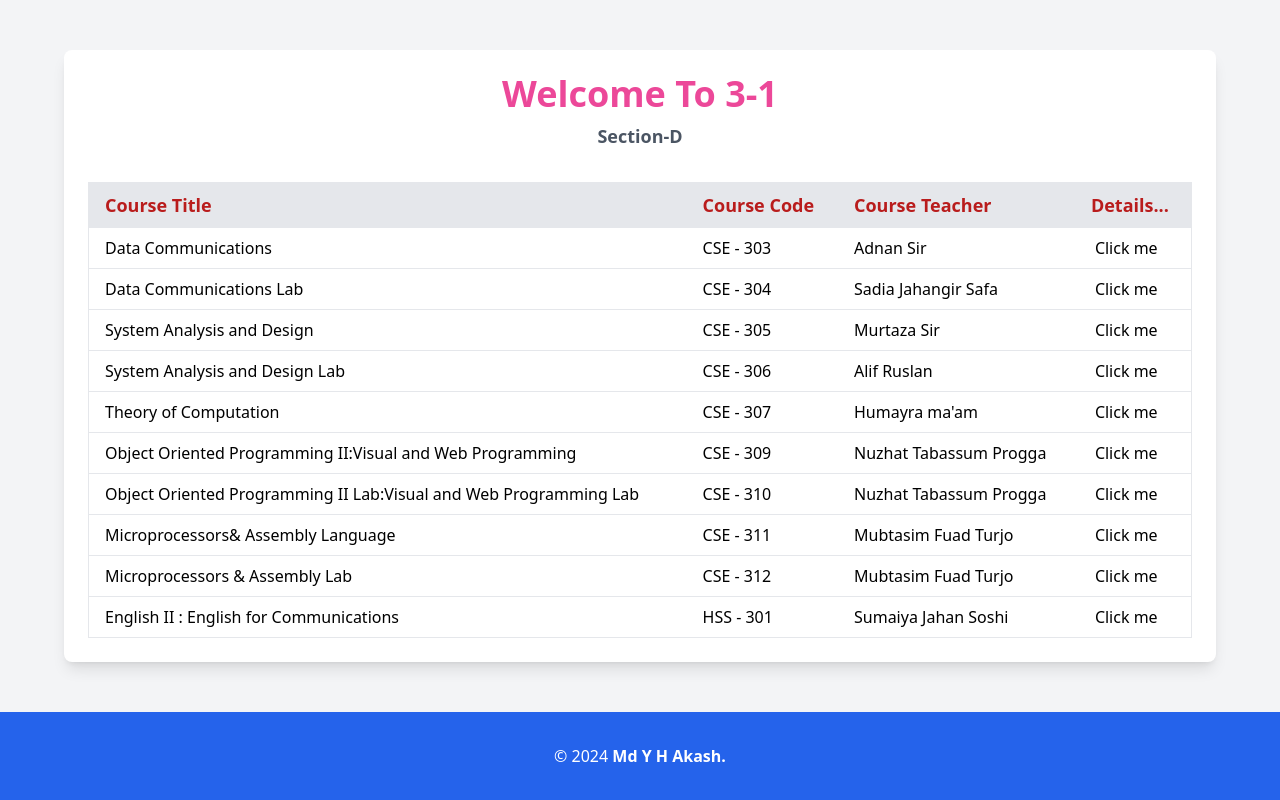
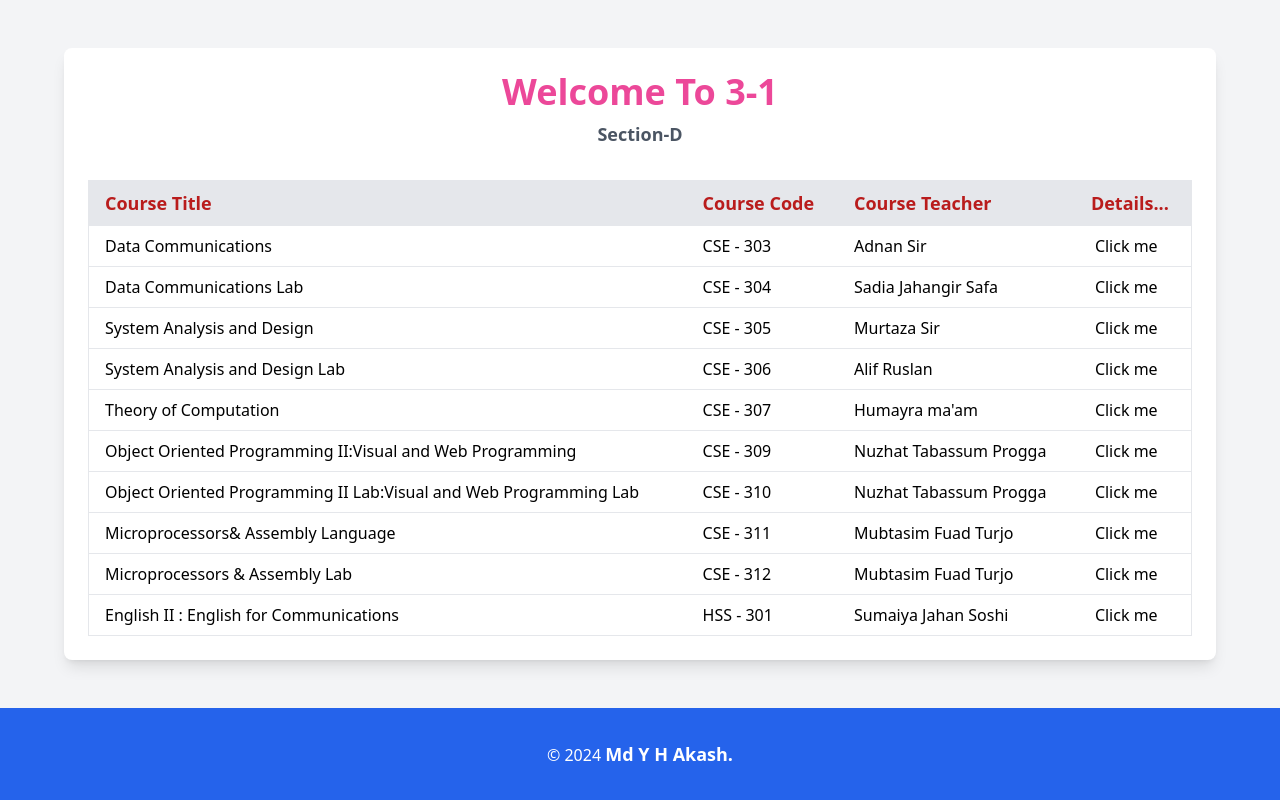
Before and after one commit to mdyhakash/alltopic, a Django app: page / in a window 1280 px wide. Run offline with Django 5.2, Linux system fonts and the light colour scheme; data comes from the database, SQL or seed files in the repository; some libraries are stand-ins or nearby versions.

Commit message:
Update home.html

```diff
--- a/templates/home.html
+++ b/templates/home.html
@@ -63,7 +63,7 @@
         & -->
         <a
           href="https://www.linkedin.com/in/mdyhakash/"
-          class="text-md font-semibold"
+          class="text-lg font-semibold"
           >Md Y H Akash.</a
         >
       </p>
```
